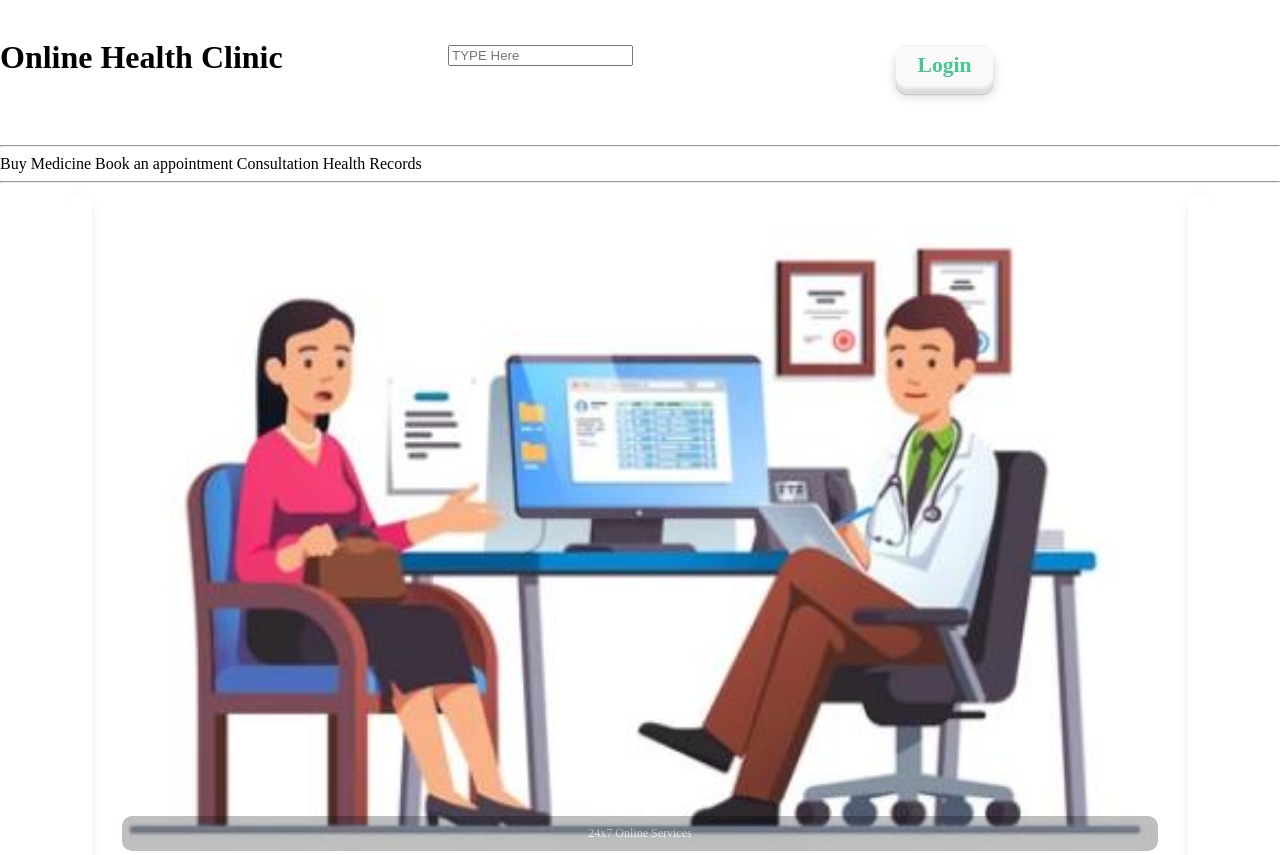
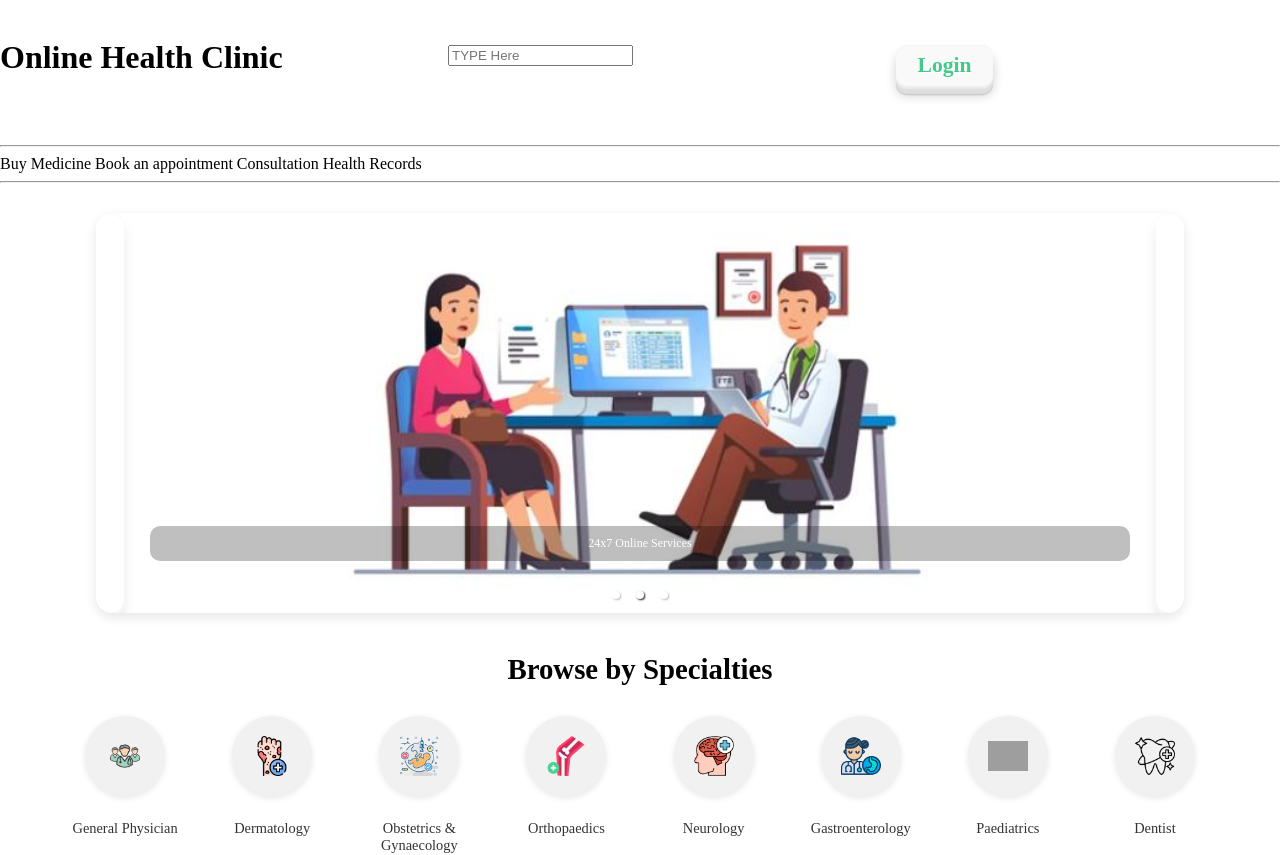
Before and after one commit to Shiladitya07/Pharmocure-Health-Clinic, a React (Vite) app: page / in a window 1280 px wide. Shown: the top 855 px of the page. Built offline with nearby package versions, Linux system fonts and the light colour scheme; grey boxes are pictures that could not be loaded.

Commit message:
carousel

```diff
--- a/src/assets/styles/home.css
+++ b/src/assets/styles/home.css
@@ -45,3 +45,25 @@ button:active {
     0 0.0625em 0 0 #ececec, 0 0.125em 0 0 #e0e0e0, 0 0.125em 0 0 #dedede,
     0 0.2em 0 0 #dcdcdc, 0 0.225em 0 0 #cacaca, 0 0.225em 0.375em 0 #cecece;
 }
+/* carousal */
+.carousel-wrapper {
+  width: 85%;          /* <- try 85%, or increase to 90% for more stretch */
+  margin: 30px auto;   /* centers the carousel with vertical spacing */
+  border-radius: 16px;
+  overflow: hidden;
+  box-shadow: 0 4px 12px rgba(0,0,0,0.1);
+}
+
+.carousel-img {
+  width: 100%;
+  height: 400px;       /* adjust if you want it taller or shorter */
+  object-fit: contain;   /* crop and center images nicely */
+}
+
+.carousel .legend {
+  background: rgba(0, 0, 0, 0.4);
+  font-size: 1rem;
+  padding: 10px 16px;
+  bottom: 20px;
+  border-radius: 6px;
+}
--- a/src/pages/home.jsx
+++ b/src/pages/home.jsx
@@ -63,7 +63,7 @@ function Nav () {
 
 const CarouselComponent = () => {
   return (
-    <div style={{ width: "90%", margin: "auto" }}>
+    <div className="carousel-wrapper">
       <Carousel
         autoPlay
         infiniteLoop
@@ -73,21 +73,22 @@ const CarouselComponent = () => {
         dynamicHeight={false}
       >
         <div>
-          <img src={Top} alt="Slide 1" />
+          <img src={Top} alt="Slide 1" className="carousel-img" />
           <p className="legend">Consult Top Doctors</p>
         </div>
         <div>
-          <img src={Avail} alt="Slide 2" />
+          <img src={Avail} alt="Slide 2" className="carousel-img" />
           <p className="legend">24x7 Online Services</p>
         </div>
         <div>
-          <img src={Care} alt="Slide 3" />
+          <img src={Care} alt="Slide 3" className="carousel-img" />
           <p className="legend">Extensive Care</p>
         </div>
       </Carousel>
     </div>
   );
 };
+
 
 // specialitis//
 
```
